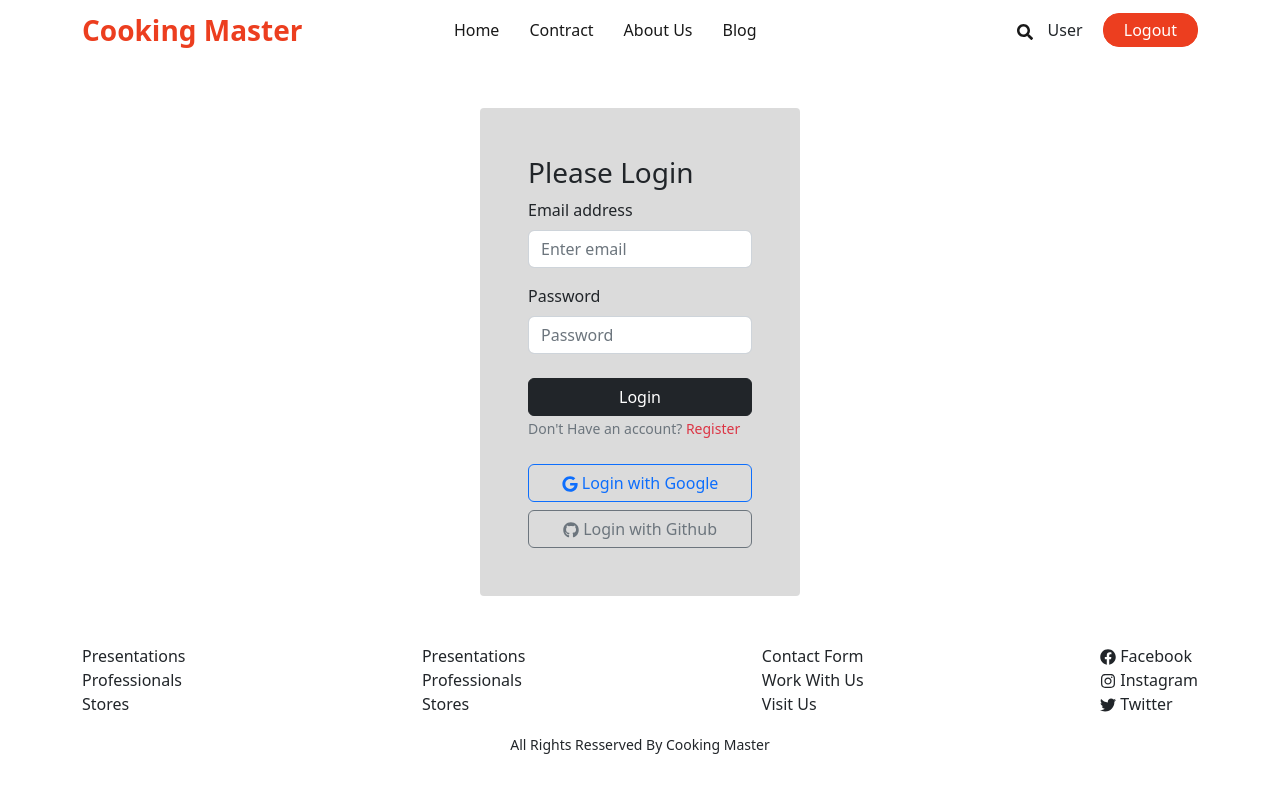
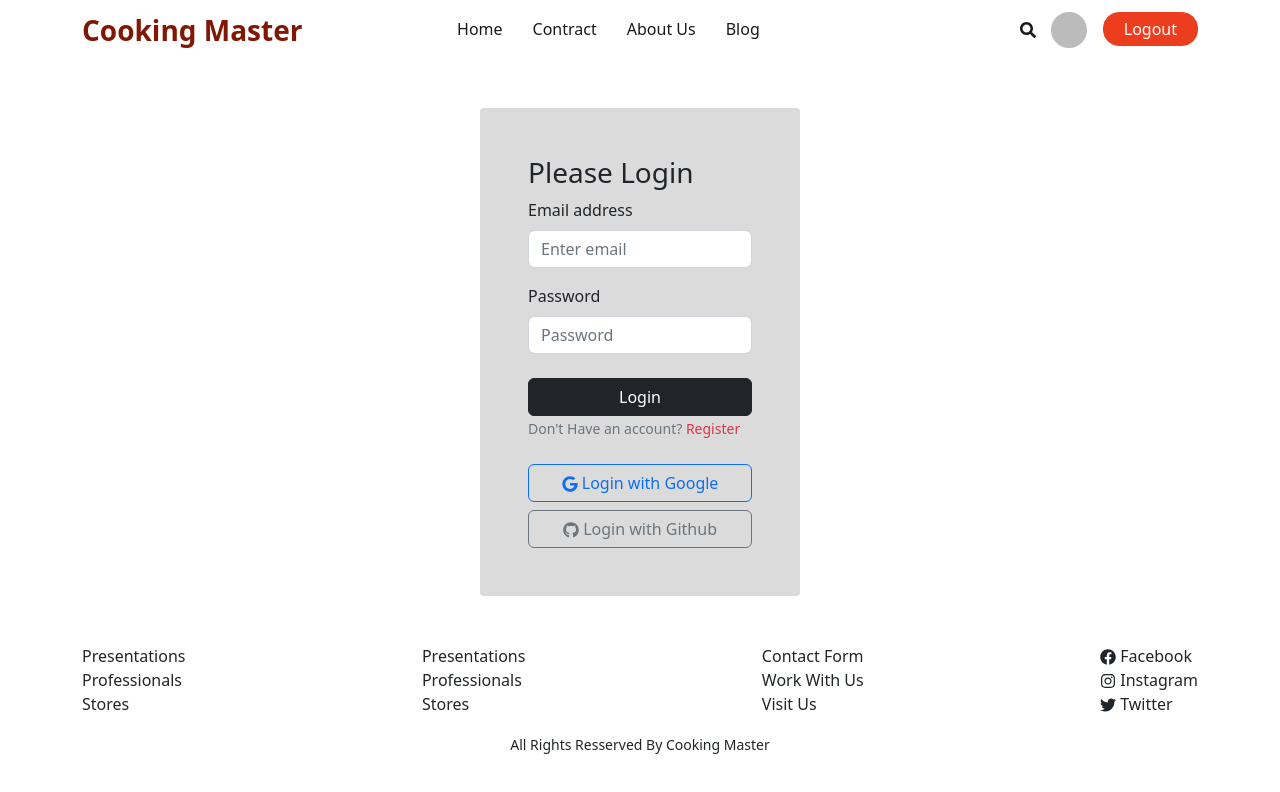
Before and after one commit to MohonSaha/Cooking-master, a React (Vite) app: page /login in a window 1280 px wide. Shown: the top 792 px of the page. Built offline with nearby package versions, Linux system fonts and the light colour scheme; no server answers; sample sign-in values are in the browser's storage.

Commit message:
profile picture update

```diff
--- a/src/pages/Login/Register/Register.jsx
+++ b/src/pages/Login/Register/Register.jsx
@@ -17,7 +17,7 @@ const Register = () => {
         const email = form.email.value;
         const photo = form.photo.value;
         const password = form.password.value;
-        console.log(name, email, password);
+        console.log(name, email, password, photo);
 
          // PassWord validation System
          if(!email){
--- a/src/pages/Shared/Header/Navbar.css
+++ b/src/pages/Shared/Header/Navbar.css
@@ -10,7 +10,7 @@
     font-weight: 700;
     font-size: 21px;
     margin: 15px;
-    color: #ec3e1f;
+    color: #7f1805;
   }
 
   .Navbar .nav-items > a {
@@ -31,6 +31,7 @@
     color: #ec3e1f;
     border-radius: 16px;
     transition-duration: 200ms;
+    /* color: #a1c8f9; */
   }
 
   .Navbar > .nav-items > a:hover::before {
@@ -39,6 +40,11 @@
 
   .Navbar > .nav-toggle {
     display: none;
+  }
+
+  .profile-img img:hover{
+    transform: scale(1.1);
+    transition-duration: 400ms;
   }
 
   @media (max-width: 700px) {
--- a/src/pages/Shared/Header/Navbar.jsx
+++ b/src/pages/Shared/Header/Navbar.jsx
@@ -41,7 +41,13 @@ const Navbar = () => {
 
                         <span>
                             {
-                            user ? <span className='mb-0 me-3'>User </span> : ''
+                                user ? <span className='mb-0 me-3 '>
+                                    <Link className="profile-img">
+                                        <img style={{ width: '36px' }} className="rounded-circle" src={user?.photoURL} alt="" />
+                                    </Link>
+
+
+                                </span> : ''
                                 // <FaUserCircle className='mt-1' style={{ fontSize: '2rem', color: 'black' }}></FaUserCircle>
                             }
                         </span>
--- a/src/providers/AuthProviders.jsx
+++ b/src/providers/AuthProviders.jsx
@@ -11,6 +11,7 @@ const AuthProviders = ({ children }) => {
 
     const [user, setUser] = useState(null);
     const [loading, setLoading] = useState(true);
+
 
     const createUser = (email, password) => {
         setLoading(true)
```
